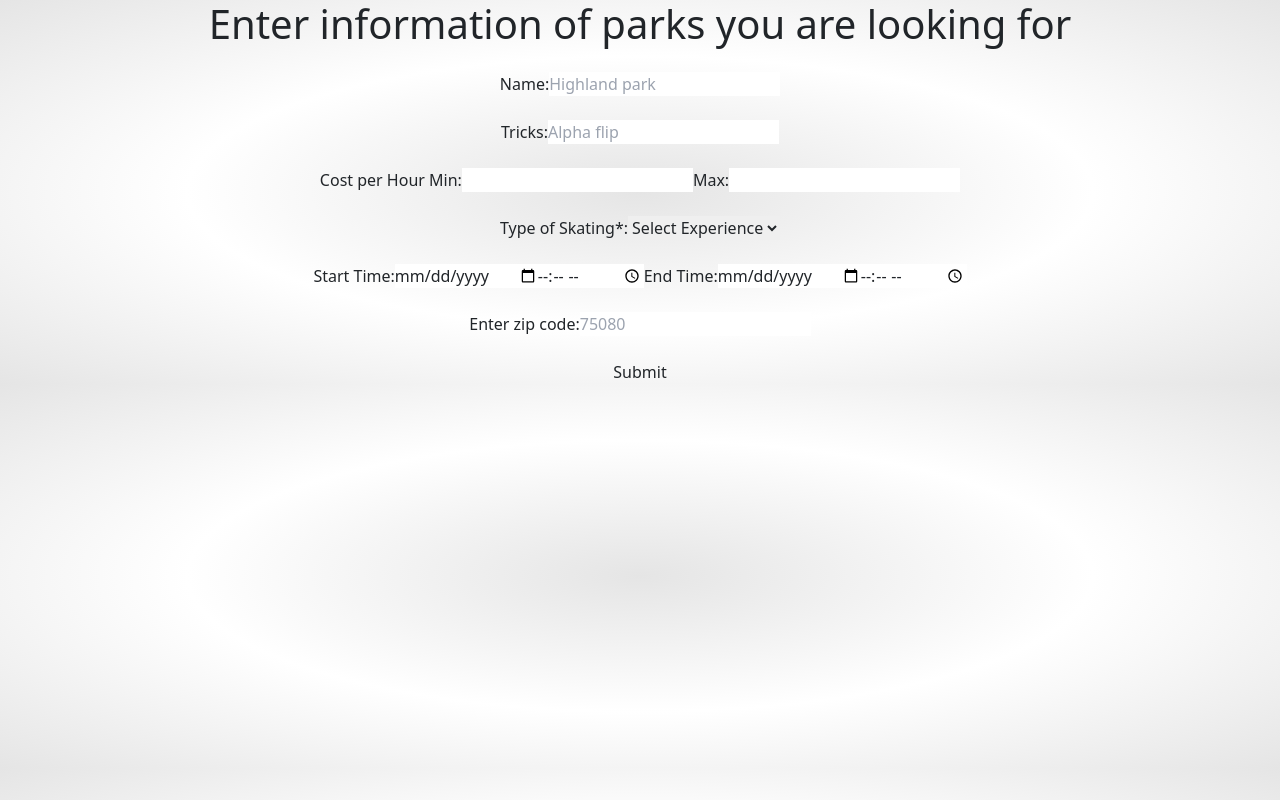
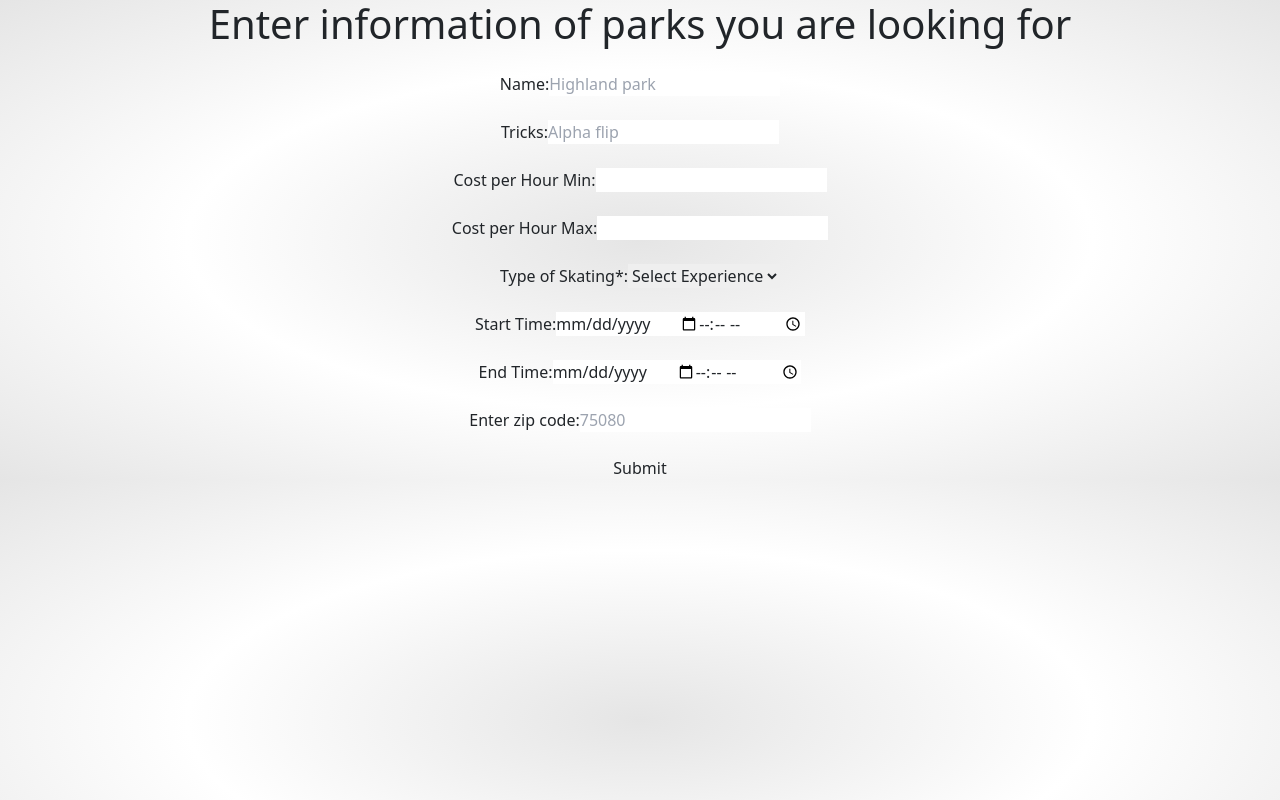
Before and after one commit to sjwma/skating-app, a React (Create React App) app: page /parkfilter in a window 1280 px wide. Built offline with nearby package versions, Linux system fonts and the light colour scheme.

Commit message:
line change

```diff
--- a/src/Views/Friendfilter.js
+++ b/src/Views/Friendfilter.js
@@ -147,7 +147,7 @@ function Friendfilter() {
       <h1 className="mb-4">Enter information of friends you are looking for</h1>
 
 
-<div>
+<div align="center">
       <label className="mb-4">Experience*:</label>
       <select
         required
--- a/src/Views/Parkfilter.js
+++ b/src/Views/Parkfilter.js
@@ -189,7 +189,10 @@ function Parkfilter() {
         type="number"  min="1"
         value={values.Cost1} onChange={set("Cost1")}
         />
-        <label className="mb-4">Max:</label>
+</div>
+
+<div>
+        <label className="mb-4">Cost per Hour Max:</label>
         <input
         type="number"  min="1"
         value={values.Cost2} onChange={set("Cost2")}
@@ -213,7 +216,7 @@ function Parkfilter() {
 
 
  <div>
- <label className="mb-4">Start Time:</label>
+ <label className="mb-4">Start Time:  </label>
       <input
         type="date"
         value={values.Start_date} onChange={set("Start_date")}
@@ -221,14 +224,17 @@ function Parkfilter() {
         <input
         type="time"
         value={values.Start_time} onChange={set("Start_time")}
+        />
+        </div>
 
-        />
-
-        <label className="mb-4">End Time:</label>
+        <div>
+        <label className="mb-4">End Time:  </label>
         <input
         type="date"  min="1"
         value={values.End_date} onChange={set("End_date")}
         />
+
+
         <input
         type="time"
         value={values.End_time} onChange={set("End_time")}
```
